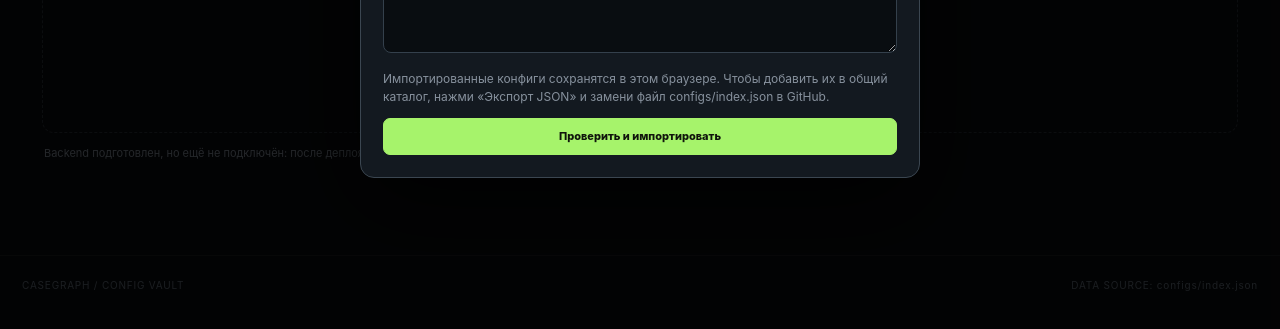
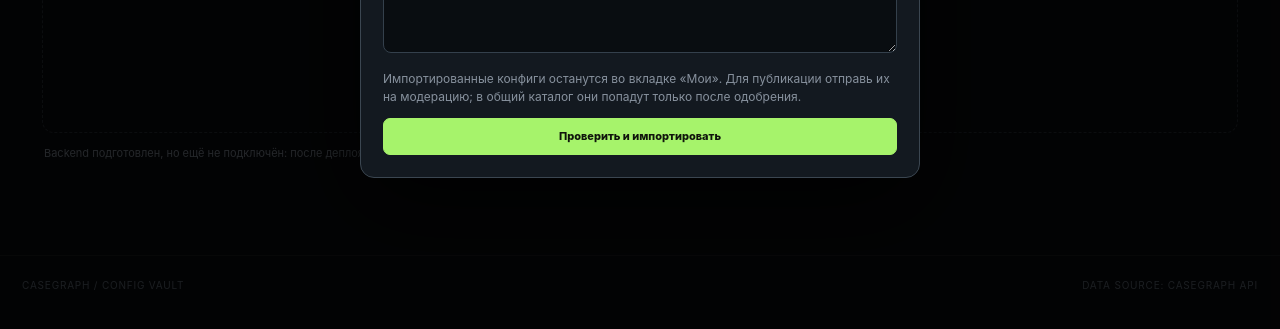
Before and after one commit to xerobrin9908-blip/xerobrin9908-blip.github.io, a plain HTML site: page catalog.html in a window 1280 px wide. Both pictures are taken after a click on the button "＋ Импорт JSON". Shown: the part 457-786 px from the top of the page. Drawn offline with Linux system fonts and the light colour scheme.

Commit message:
Update catalogue copy for moderated API workflow

```diff
--- a/catalog.html
+++ b/catalog.html
@@ -47,8 +47,8 @@ footer{border-top:1px solid #ffffff12;color:#65717d;padding:22px max(22px,calc((
 <div class="resultline"><span>Библиотека конфигураций</span><strong id="count">Загрузка…</strong></div>
 <section class="grid" id="grid"></section><div class="status" id="status" role="status"></div>
 </main>
-<footer><span>CASEGRAPH / CONFIG VAULT</span><span>DATA SOURCE: configs/index.json</span></footer>
-<div class="modal" id="importModal"><div class="dialog"><button class="close" id="closeImport">Закрыть ✕</button><h2>Импорт конфигураций</h2><p>Выбери JSON-файл или вставь содержимое. Поддерживаются массивы конфигов, объект с полем configs или list, а также одиночная конфигурация.</p><input id="jsonFile" type="file" accept=".json,application/json" style="display:block;width:100%;margin:14px 0;color:#aeb8c3"><textarea id="jsonInput" rows="10" placeholder="Вставь JSON сюда" style="width:100%;resize:vertical;background:#090d11;border:1px solid #34404c;border-radius:8px;padding:12px;color:#eaf1f7;font:11px/1.5 ui-monospace,monospace;outline:none"></textarea><p id="importHint">Импортированные конфиги сохранятся в этом браузере. Чтобы добавить их в общий каталог, нажми «Экспорт JSON» и замени файл configs/index.json в GitHub.</p><div class="actions"><button class="apply" id="doImport">Проверить и импортировать</button></div></div></div><div class="modal" id="modal"><div class="dialog"><button class="close" id="close">Закрыть ✕</button><h2 id="modalTitle"></h2><p id="modalInfo"></p><pre id="modalData"></pre></div></div>
+<footer><span>CASEGRAPH / CONFIG VAULT</span><span>DATA SOURCE: CASEGRAPH API</span></footer>
+<div class="modal" id="importModal"><div class="dialog"><button class="close" id="closeImport">Закрыть ✕</button><h2>Импорт конфигураций</h2><p>Выбери JSON-файл или вставь содержимое. Поддерживаются массивы конфигов, объект с полем configs или list, а также одиночная конфигурация.</p><input id="jsonFile" type="file" accept=".json,application/json" style="display:block;width:100%;margin:14px 0;color:#aeb8c3"><textarea id="jsonInput" rows="10" placeholder="Вставь JSON сюда" style="width:100%;resize:vertical;background:#090d11;border:1px solid #34404c;border-radius:8px;padding:12px;color:#eaf1f7;font:11px/1.5 ui-monospace,monospace;outline:none"></textarea><p id="importHint">Импортированные конфиги останутся во вкладке «Мои». Для публикации отправь их на модерацию; в общий каталог они попадут только после одобрения.</p><div class="actions"><button class="apply" id="doImport">Проверить и импортировать</button></div></div></div><div class="modal" id="modal"><div class="dialog"><button class="close" id="close">Закрыть ✕</button><h2 id="modalTitle"></h2><p id="modalInfo"></p><pre id="modalData"></pre></div></div>
 <script>
 const $=s=>document.querySelector(s),grid=$("#grid"),status=$("#status");
 const API_BASE=""; // После деплоя Worker укажи URL вида https://casegraph-api.ТВОЙ-SUBDOMAIN.workers.dev
```
